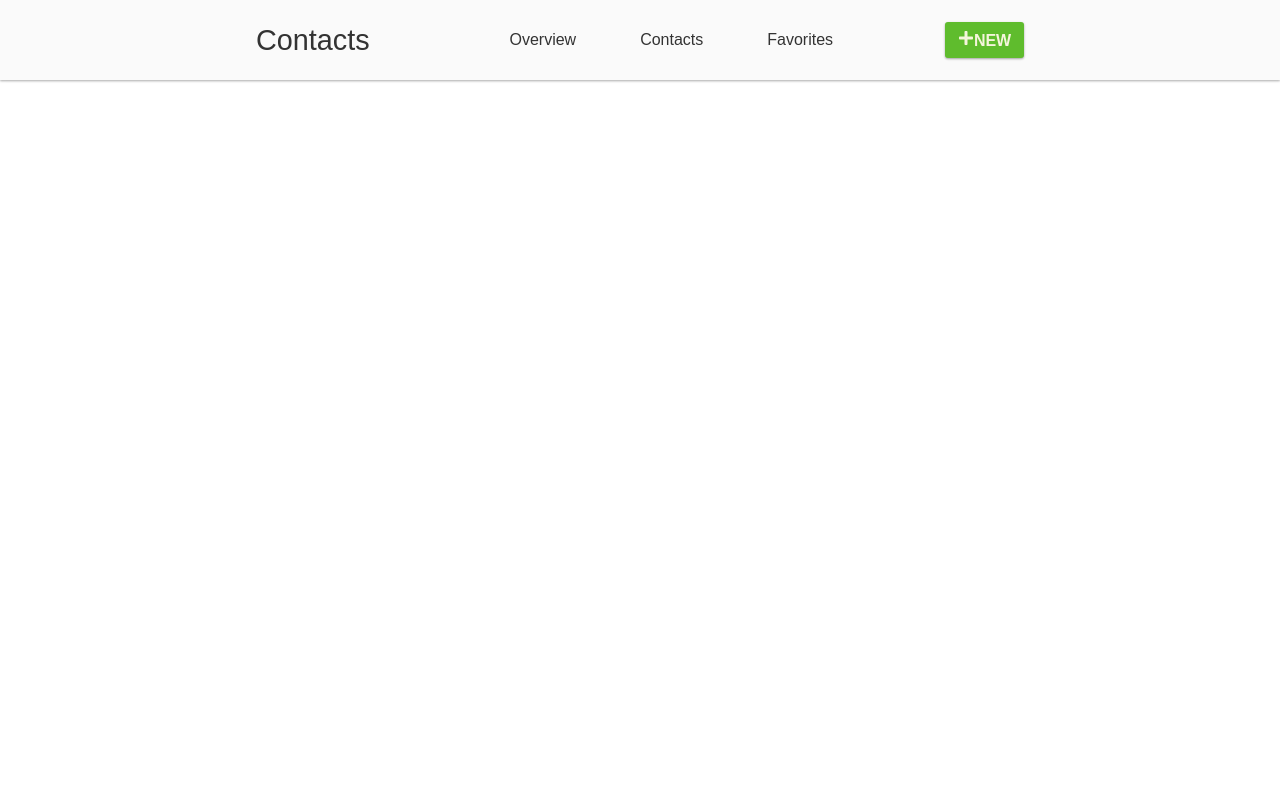
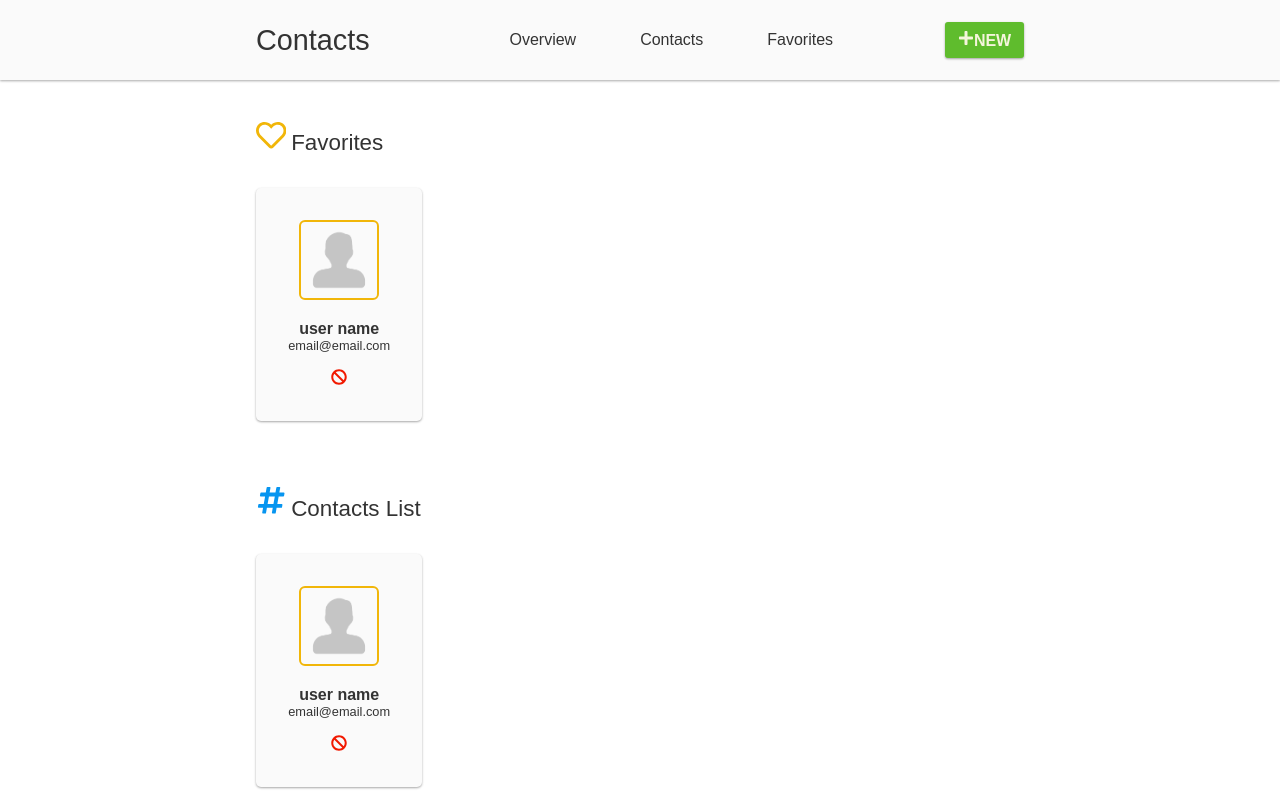
Before and after one commit to laurabschell/contacts, a React (Create React App) app: page / in a window 1280 px wide. Built offline with nearby package versions, Linux system fonts and the light colour scheme.

Commit message:
styles for containers

```diff
--- a/src/App.js
+++ b/src/App.js
@@ -1,4 +1,5 @@
 import React from 'react';
+import Container from './components/Container';
 import GlobalStyle from './components/GlobalStyle';
 import Navbar from './components/Navbar';
 
@@ -6,6 +7,7 @@ function App() {
   return (
     <div className='App'>
       <Navbar />
+      <Container />
       <GlobalStyle />
     </div>
   );
--- a/src/components/ContactsList.jsx
+++ b/src/components/ContactsList.jsx
@@ -1,14 +1,78 @@
 import React from 'react'
 import styled from 'styled-components'
+import { FaRegHeart, FaBan, FaHashtag } from 'react-icons/fa'
+import { Colors } from './styling-variables'
+import UserImg from '../assets/user.png'
 
 const ContactsListsection = styled.div`
     margin: 4em auto 0 auto;
     width: 60vw;
 `
 
+const SectionTitle = styled.div`
+    margin: 0 0 2rem 0;
+    display: flex;
+    align-items: baseline;
+`
+
+const Title = styled.h2`
+    font-size: 1.4rem;
+    font-weight: 500;
+`
+
+const fahashtag = {
+    fontSize: '1.9rem',
+    fontWeight: '500',
+    margin: '0 .3rem 0 0',
+    color: Colors.hashtagColor,
+}
+
+const CardsDisplay = styled.div`
+    display: flex;
+    justify-content: space-between;
+`
+
+const Card = styled.div`
+    background-color: ${Colors.navbarBgColor};
+    width: 13vw;
+    padding: 2em 0;
+    text-align: center;
+    border-radius: 5px;
+    box-shadow: ${Colors.shadow};
+`
+
+const ImgCard = styled.img`
+    border: 2.8px solid rgba(0, 0, 0, 0.224);
+    border-radius: 6px;
+    width: 5em;
+    border: 2.8px solid ${Colors.heartColor};
+`
+
+const CardText = styled.div`
+    font-family: 'Rubik', sans-serif;
+    margin: 1rem;
+    font-size: 1rem;
+    font-weight: 100;
+`
+
 function ContactsList() {
     return (
-        <ContactsListsection />
+        <ContactsListsection>
+            <SectionTitle>
+                <FaHashtag style={fahashtag} />
+                <Title>Contacts List</Title>
+            </SectionTitle>
+            <CardsDisplay>
+                <Card>
+                    <ImgCard src={UserImg}/>
+                    <CardText>
+                        <h4>user name</h4>
+                        <p style={{fontSize: '.8rem'}}>email@email.com</p>
+                    </CardText>
+                    <FaBan style={{color: Colors.trashColor}} />
+                </Card>
+            </CardsDisplay>
+        </ContactsListsection>
     )
 }
 
--- a/src/components/Container.jsx
+++ b/src/components/Container.jsx
@@ -2,6 +2,7 @@ import React from 'react'
 import styled from 'styled-components'
 import Favorites from './Favorites'
 import ContactsList from './ContactsList'
+import Overview from './Overview'
 
 const Main = styled.main`
     display: flex;
@@ -16,6 +17,7 @@ const Main = styled.main`
 function Container() {
     return (
         <Main>
+            <Overview />
             <Favorites />
             <ContactsList />
 
--- a/src/components/Favorites.jsx
+++ b/src/components/Favorites.jsx
@@ -1,14 +1,78 @@
-import React from 'react';
+import React from 'react'
 import styled from 'styled-components'
+import { FaRegHeart, FaBan } from 'react-icons/fa'
+import { Colors } from './styling-variables'
+import UserImg from '../assets/user.png'
 
 const FavSection = styled.div`
     margin: 4em auto 0 auto;
     width: 60vw;
 `
 
+const SectionTitle = styled.div`
+    margin: 0 0 2rem 0;
+    display: flex;
+    align-items: baseline;
+`
+
+const FavTitle = styled.h2`
+    font-size: 1.4rem;
+    font-weight: 500;
+`
+
+const faheart = {
+    fontSize: '1.9rem',
+    fontWeight: '500',
+    margin: '0 .3rem 0 0',
+    color: Colors.heartColor,
+}
+
+const CardsDisplay = styled.div`
+    display: flex;
+    justify-content: space-between;
+`
+
+const Card = styled.div`
+    background-color: ${Colors.navbarBgColor};
+    width: 13vw;
+    padding: 2em 0;
+    text-align: center;
+    border-radius: 5px;
+    box-shadow: ${Colors.shadow};
+`
+
+const ImgCard = styled.img`
+    border: 2.8px solid rgba(0, 0, 0, 0.224);
+    border-radius: 6px;
+    width: 5em;
+    border: 2.8px solid ${Colors.heartColor};
+`
+
+const CardText = styled.div`
+    font-family: 'Rubik', sans-serif;
+    margin: 1rem;
+    font-size: 1rem;
+    font-weight: 100;
+`
+
 function Favorites() {
     return (
-        <FavSection />
+        <FavSection>
+            <SectionTitle>
+                <FaRegHeart style={faheart} />
+                <FavTitle>Favorites</FavTitle>
+            </SectionTitle>
+            <CardsDisplay>
+                <Card>
+                    <ImgCard src={UserImg}/>
+                    <CardText>
+                        <h4>user name</h4>
+                        <p style={{fontSize: '.8rem'}}>email@email.com</p>
+                    </CardText>
+                    <FaBan style={{color: Colors.trashColor}} />
+                </Card>
+            </CardsDisplay>
+        </FavSection>
     )
 }
 
--- /dev/null
+++ b/src/components/Overview.jsx
@@ -0,0 +1,11 @@
+import React from 'react'
+
+function Overview() {
+    return (
+        <div>
+
+        </div>
+    )
+}
+
+export default Overview
```
Also changed, not shown: src/components/Form.jsx (+51 -0 lines), src/assets/user.png (added).
